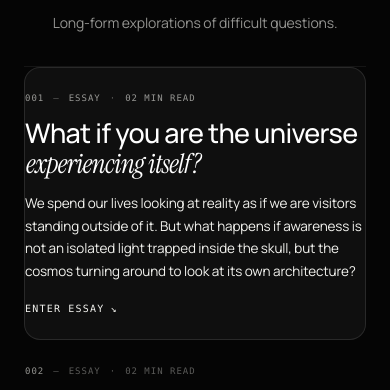
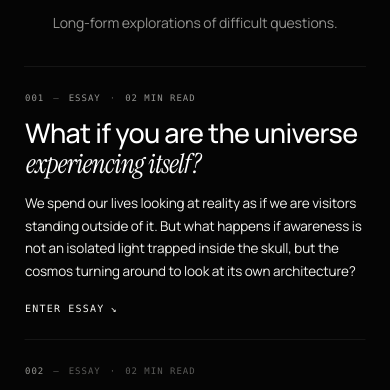
Before and after one commit to shahriarbappy60-ship-it/personal-universe, a React (Vite) app: page /wonder in a window 390 px wide. In both pictures the pointer is over the button 195 px from the left and 3083 px from the top of the page. Shown: the part 2880-3270 px from the top of the page. Built offline with nearby package versions, Linux system fonts and the light colour scheme.

Commit message:
fix: remove wonder preview highlight on mobile only

```diff
--- a/src/styles/wonder.css
+++ b/src/styles/wonder.css
@@ -1758,3 +1758,25 @@ html[data-theme="light"] .wonder-page .wonder-reflection-row.is-expanded .wonder
     padding-right:18px;
   }
 }
+
+
+/* =========================================================
+   WONDER — MOBILE PREVIEWS MUST REMAIN QUIET
+   Remove preview surface highlight only on mobile.
+   Typography, spacing, layout and expanded readers stay unchanged.
+========================================================= */
+@media (max-width:768px){
+  .wonder-page .wonder-essay-wrapper .wonder-editorial-row,
+  .wonder-page .wonder-essay-wrapper .wonder-editorial-row:hover{
+    background:transparent;
+    border-color:transparent;
+    border-bottom-color:var(--line-soft);
+    border-radius:0;
+  }
+
+  .wonder-page .wonder-reflection-row.is-expanded{
+    background:transparent;
+    border-color:transparent;
+    border-radius:0;
+  }
+}
```
